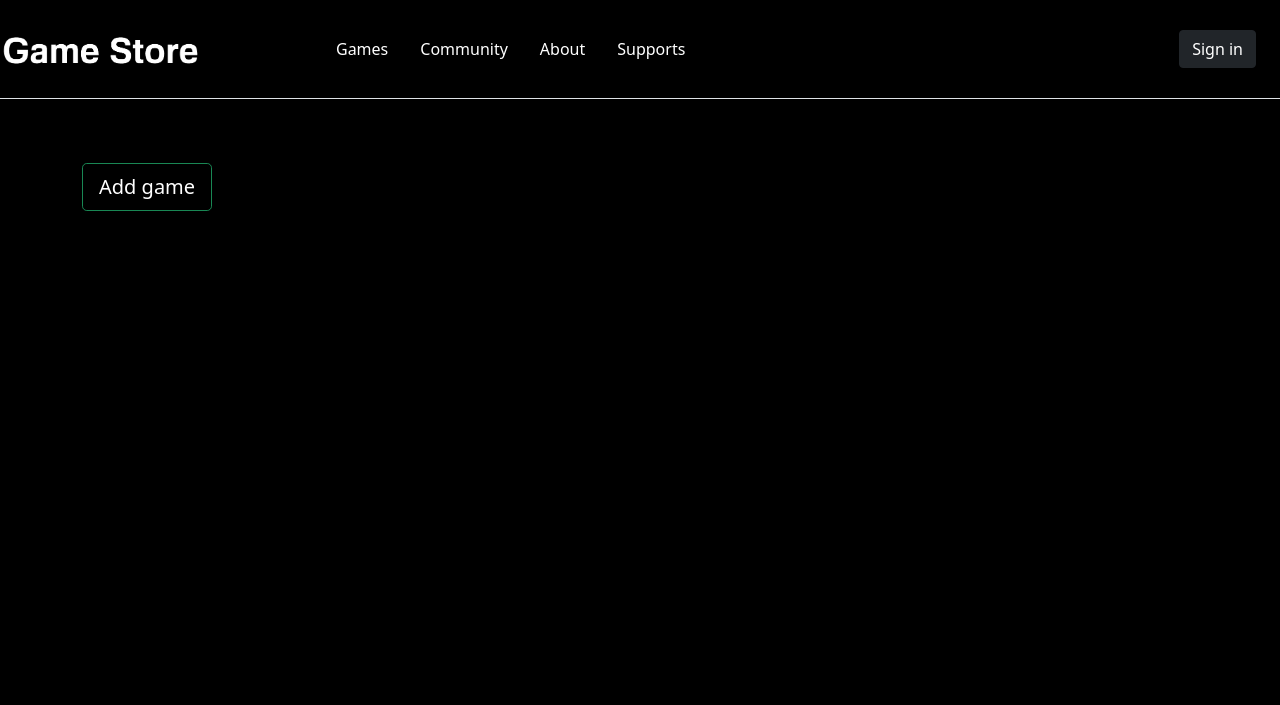
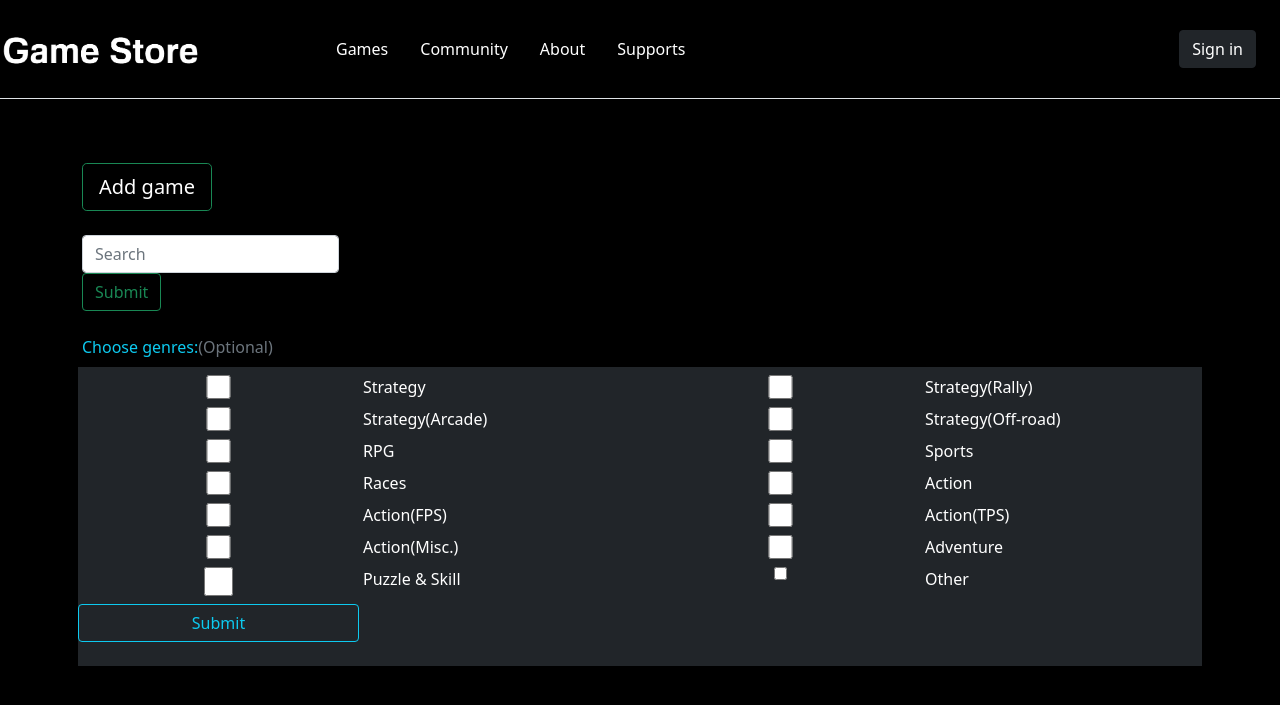
Before and after one commit to Ubuntovka/game_store, a Flask app: template gs_app/templates/games.html in a window 1280 px wide. Shown: the top 705 px of the page. Run offline with Flask 2, Linux system fonts and the light colour scheme; the template is opened without the code that fills it, so the values that code supplies are empty.

Commit message:
Search by games name and genre was added.

```diff
--- a/gs_app/templates/base.html
+++ b/gs_app/templates/base.html
@@ -8,6 +8,7 @@
     <link href="https://cdn.jsdelivr.net/npm/bootstrap@5.0.2/dist/css/bootstrap.min.css" rel="stylesheet"
           integrity="sha384-EVSTQN3/azprG1Anm3QDgpJLIm9Nao0Yz1ztcQTwFspd3yD65VohhpuuCOmLASjC"
           crossorigin="anonymous">
+
     {% block head %}{% endblock %}
 
     <title>{% block title %}{% endblock %}</title>
--- a/gs_app/templates/games.html
+++ b/gs_app/templates/games.html
@@ -16,6 +16,18 @@ a:hover {
 
 
 
+
+
+
+
+
+
+
+
+
+
+
+
 </style>
 {% endblock %}
 
@@ -28,6 +40,62 @@ Home
 <div class="album py-5">
     <div class="container">
         <a href="/game/add" role="button" class="btn btn-lg btn-success mb-4">Add game</a>
+
+        <div class="nav col-md-3 text-end mb-4">
+            <form method="get" class="nav col-12 col-md-auto mb-2 mb-md-0 me-lg-3">
+                <input type="search" class="form-control form-control-dark" placeholder="Search" name="search">
+            </form>
+            <button class="btn btn-outline-success" type="submit">Submit</button>
+        </div>
+
+        <p class="text-info">Choose genres:<span class="text-muted">(Optional)</span></p>
+
+        <form method="post" class="row row-cols-1 row-cols-sm-2 row-cols-md-3 row-cols-lg-4 g-2 bg-dark mb-4">
+            <input type="checkbox" id="genre" name="genre" value="Strategy">
+            <label for="genre">Strategy</label><br>
+
+            <input type="checkbox" id="genre1" name="genre" value="Strategy(Rally)">
+            <label for="genre">Strategy(Rally)</label><br>
+
+            <input type="checkbox" id="genre2" name="genre" value="Strategy(Arcade)">
+            <label for="genre">Strategy(Arcade)</label><br>
+
+            <input type="checkbox" id="genre3" name="genre" value="Strategy(Off-road)">
+            <label for="genre">Strategy(Off-road)</label><br>
+
+            <input type="checkbox" id="genre4" name="genre" value="RPG">
+            <label for="genre">RPG</label><br>
+
+            <input type="checkbox" id="genre5" name="genre" value="Sports">
+            <label for="genre">Sports</label><br>
+
+            <input type="checkbox" id="genre6" name="genre" value="Races">
+            <label for="genre">Races</label><br>
+
+            <input type="checkbox" id="genre7" name="genre" value="Action">
+            <label for="genre">Action</label><br>
+
+            <input type="checkbox" id="genre8" name="genre" value="Action(FPS)">
+            <label for="genre">Action(FPS)</label><br>
+
+            <input type="checkbox" id="genre9" name="genre" value="Action(TPS)">
+            <label for="genre">Action(TPS)</label><br>
+
+            <input type="checkbox" id="genre10" name="genre" value="Action(Misc.)">
+            <label for="genre">Action(Misc.)</label><br>
+
+            <input type="checkbox" id="genre11" name="genre" value="Adventure">
+            <label for="genre">Adventure</label><br>
+
+            <input type="checkbox" id="genre12" name="genre" value="Puzzle & Skill">
+            <label for="genre">Puzzle & Skill</label><br>
+
+            <input class="mb-3" type="checkbox" id="genre13" name="genre" value="Other">
+            <label for="genre">Other</label><br>
+            <input class="btn btn-outline-info btn-md mb-4" type="submit" value="Submit">
+        </form>
+
+
         <div class="row row-cols-1 row-cols-sm-2 row-cols-md-3 g-3">
             {%for i in games%}
             <div class="col">
```
Also changed, not shown: gs_app/service/game_service.py (+10 -0 lines), gs_app/views/game_view.py (+10 -3 lines).
